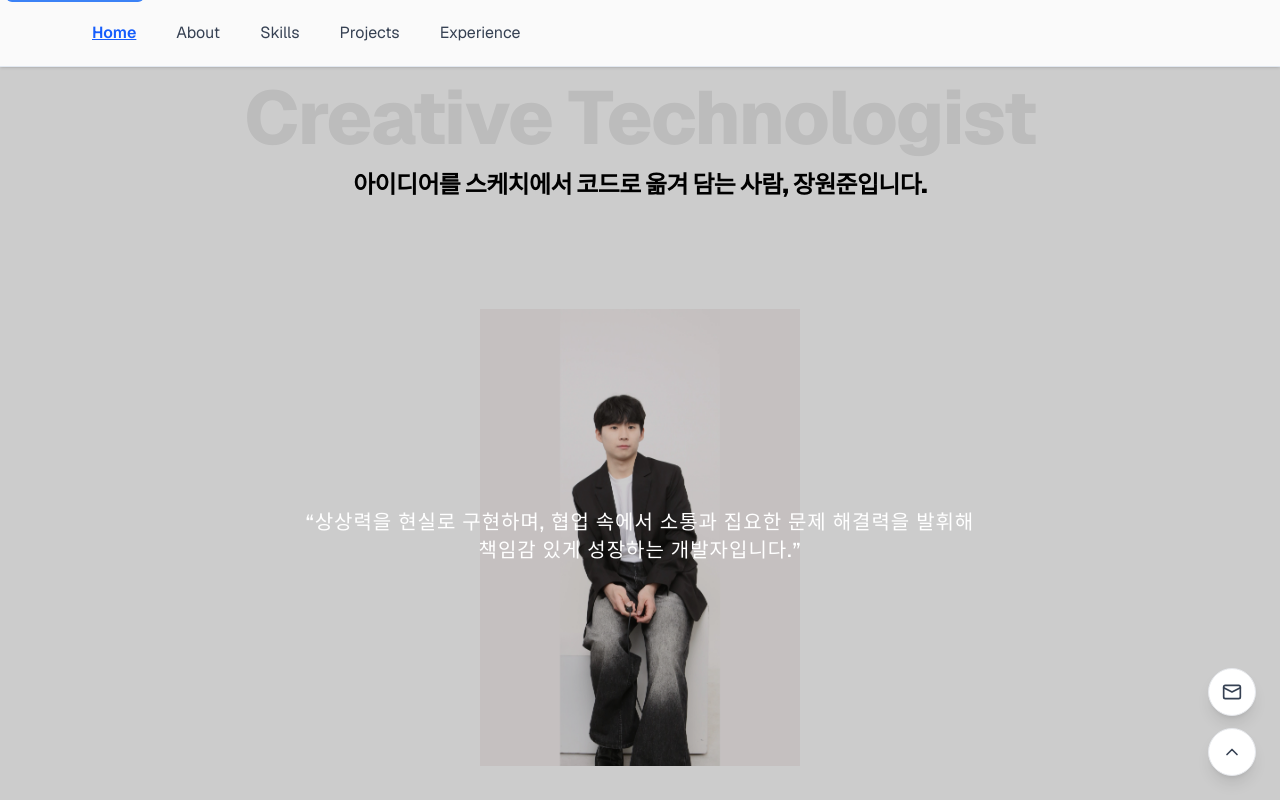
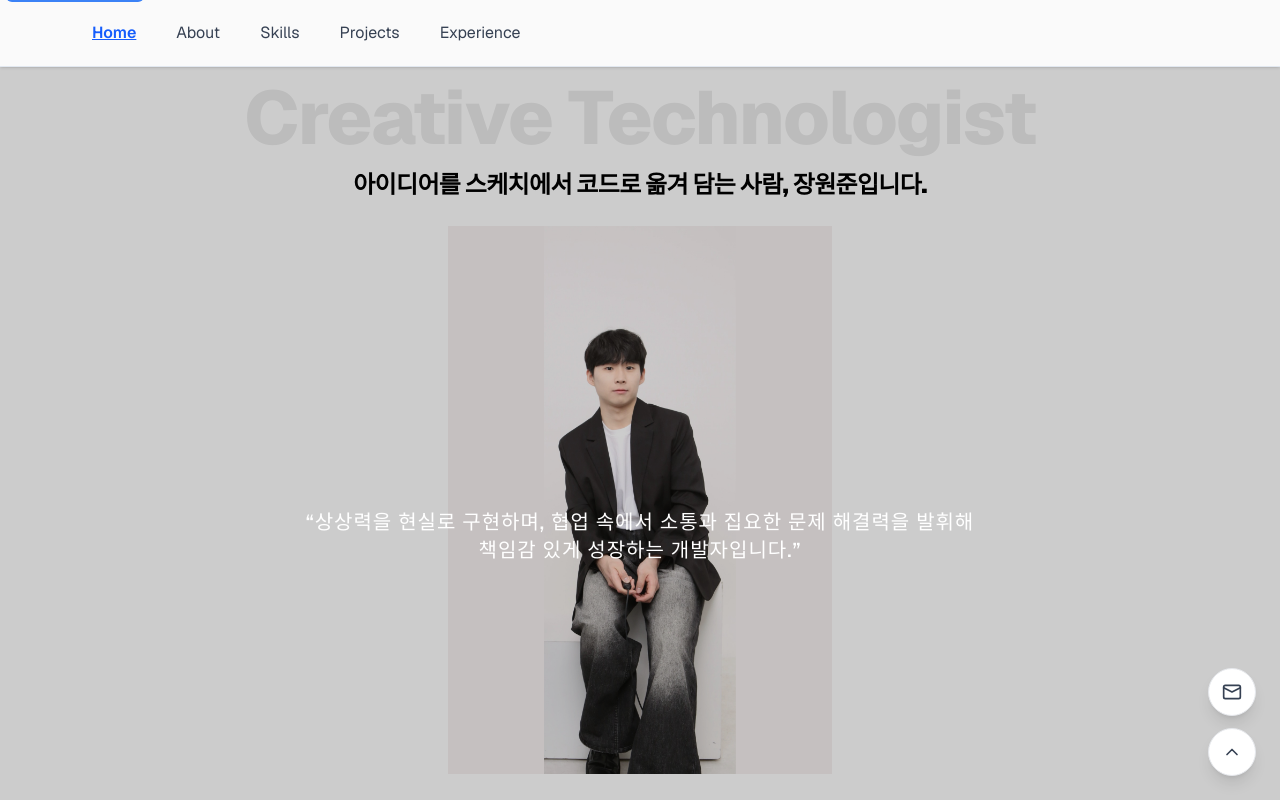
Before and after one commit to jang8163/portfolio, a Next.js app: page / in a window 1280 px wide. Shown: the top 800 px of the page. Built offline with nearby package versions, Linux system fonts and the light colour scheme.

Commit message:
Adjust background image size to 30% in Hero component

```diff
--- a/components/Hero.tsx
+++ b/components/Hero.tsx
@@ -28,7 +28,7 @@ export default function Hero(): React.JSX.Element {
         style={{
           backgroundImage: 'url(/photo.png)',
           backgroundPosition: 'center 90%',
-          backgroundSize: '25%'
+          backgroundSize: '30%'
         }}
       />
 
```
